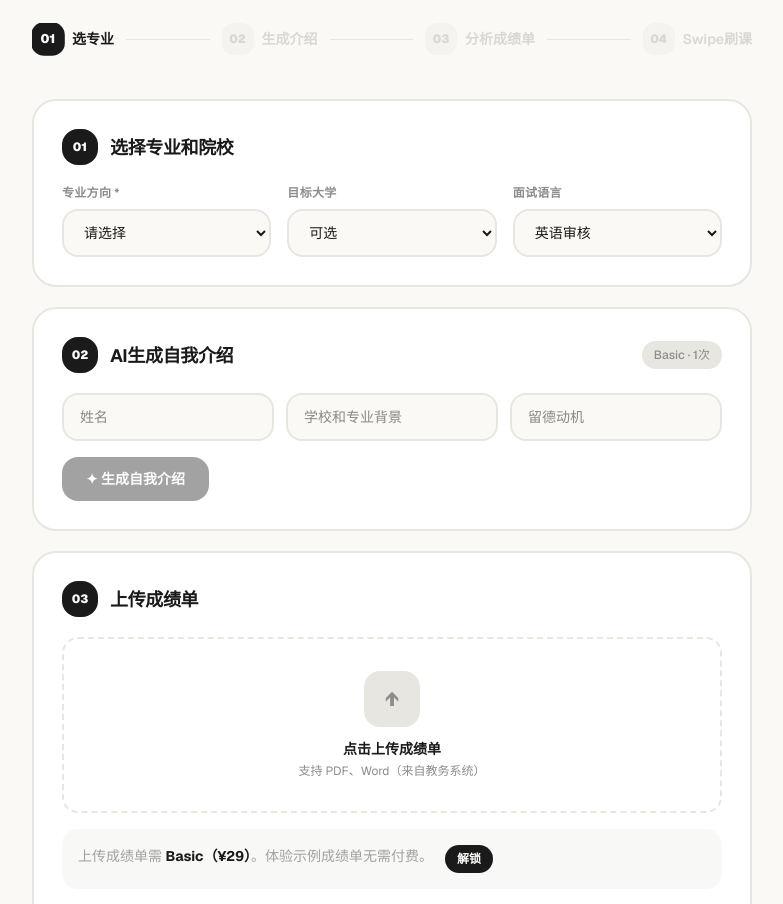
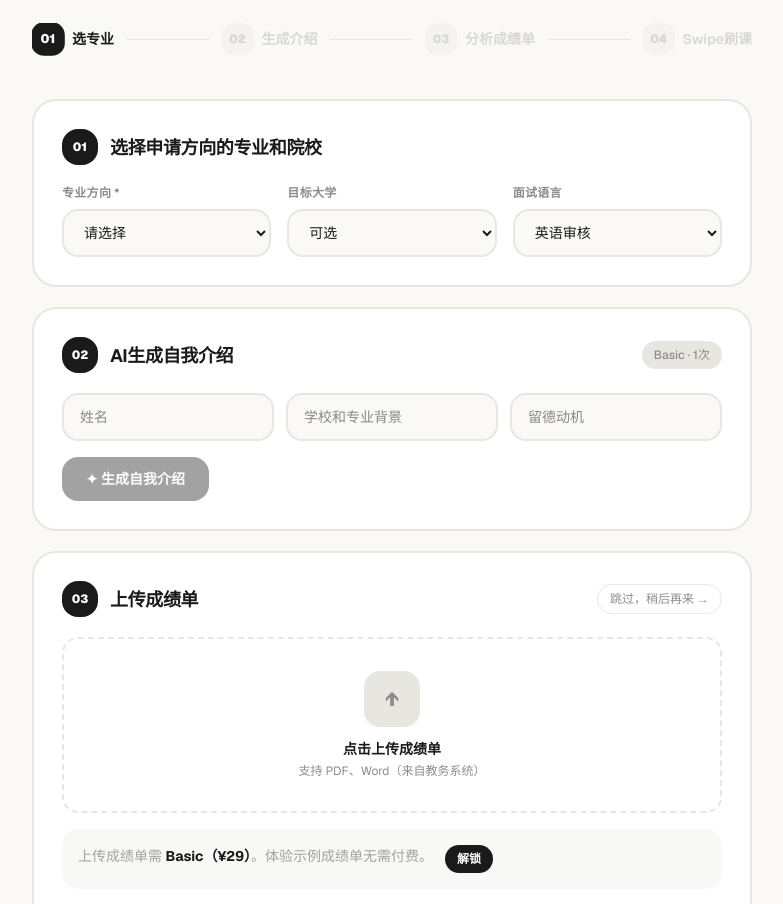
Before and after one commit to Violasaysyes/aps-prep, a Next.js app: page /dashboard in a window 1280 px wide. Shown: the part 200-1104 px from the top of the page, without its empty margins (248-1031 px from the left). Built offline with nearby package versions, Linux system fonts and the light colour scheme.

Commit message:
UX: 选申请方向文案, 跳过按钮移至顶部+改文案, swipe提示可回头操作

```diff
--- a/src/app/dashboard/page.tsx
+++ b/src/app/dashboard/page.tsx
@@ -474,7 +474,7 @@ export default function DashboardPage() {
               ${step1Done ? "bg-success text-white" : "bg-foreground text-background"}`}>
               {step1Done ? "✓" : "01"}
             </div>
-            <h2 className="text-lg font-bold">选择专业和院校</h2>
+            <h2 className="text-lg font-bold">选择申请方向的专业和院校</h2>
           </div>
           <div className="px-7 pb-7 grid sm:grid-cols-3 gap-4">
             <div>
@@ -585,14 +585,22 @@ export default function DashboardPage() {
 
         {/* ─── Step 3: 上传成绩单 ─── */}
         <section className="mb-5 bg-card rounded-3xl border-2 border-border overflow-hidden">
-          <div className="flex items-center gap-3 px-7 pt-7 pb-5">
-            <div className={`w-9 h-9 rounded-2xl flex items-center justify-center text-xs font-black
-              ${step3Done ? "bg-success text-white" : "bg-foreground text-background"}`}>
-              {step3Done ? "✓" : "03"}
-            </div>
-            <div>
+          <div className="flex items-center justify-between px-7 pt-7 pb-5">
+            <div className="flex items-center gap-3">
+              <div className={`w-9 h-9 rounded-2xl flex items-center justify-center text-xs font-black
+                ${step3Done ? "bg-success text-white" : "bg-foreground text-background"}`}>
+                {step3Done ? "✓" : "03"}
+              </div>
               <h2 className="text-lg font-bold leading-tight">上传成绩单</h2>
             </div>
+            {!analysis && (
+              <button
+                onClick={handleLoadSample}
+                className="text-xs text-muted font-medium hover:text-foreground transition border border-border rounded-full px-3 py-1.5 hover:border-foreground/40"
+              >
+                跳过，稍后再来 →
+              </button>
+            )}
           </div>
           <div className="px-7 pb-7">
             <label htmlFor="transcript-upload" className="cursor-pointer block mb-4">
@@ -659,7 +667,7 @@ export default function DashboardPage() {
                 onClick={handleLoadSample}
                 className="px-6 py-3 rounded-2xl text-sm font-bold border-2 border-border hover:border-foreground/40 transition text-muted hover:text-foreground active:scale-95"
               >
-                跳过，先看看效果 →
+                跳过，稍后再来 →
               </button>
             </div>
           </div>
@@ -679,7 +687,7 @@ export default function DashboardPage() {
                   <p className="text-background/50 text-sm pl-12">
                     {completedCount === totalCourses && totalCourses > 0
                       ? "全部搞定！考官请注意 →"
-                      : `还剩 ${totalCourses - completedCount} 门课`}
+                      : `还剩 ${totalCourses - completedCount} 门课 · 往上滚可选专业/上传成绩单`}
                   </p>
                 </div>
                 <div className="text-right">
```
